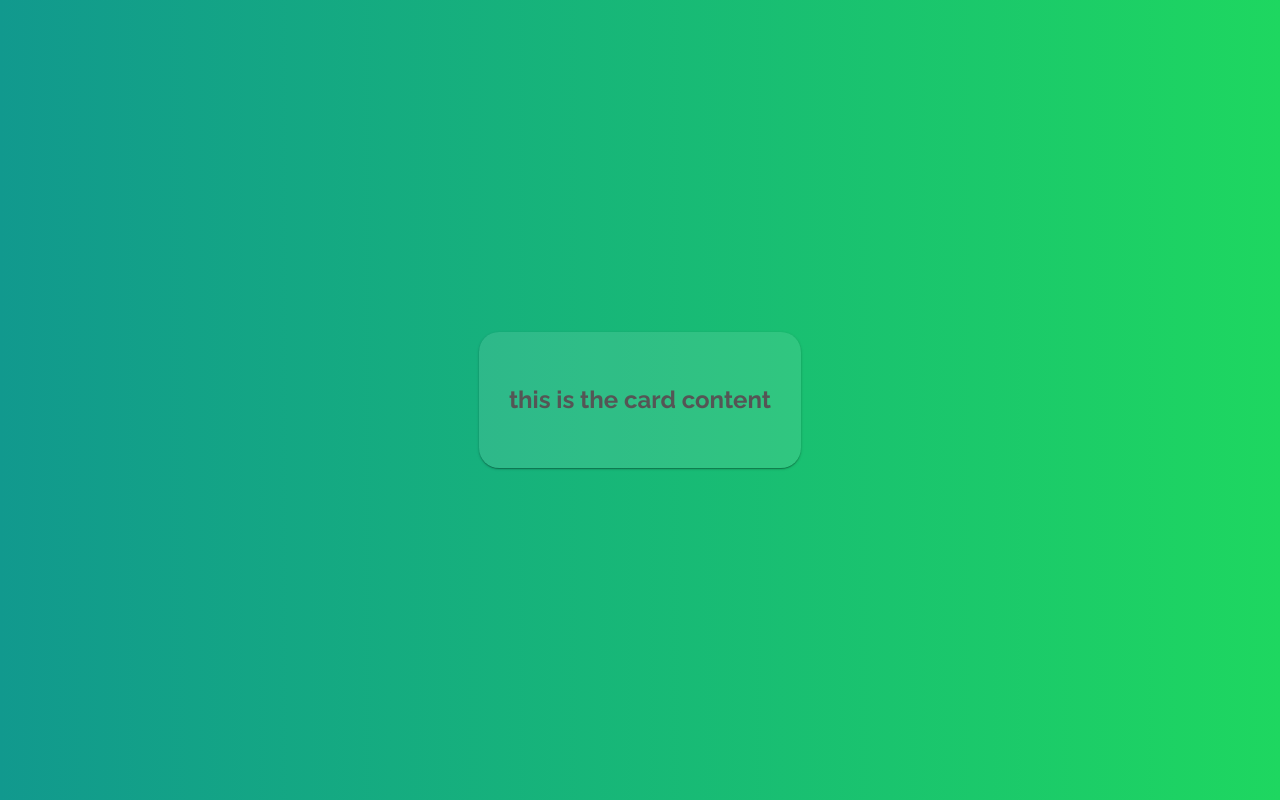
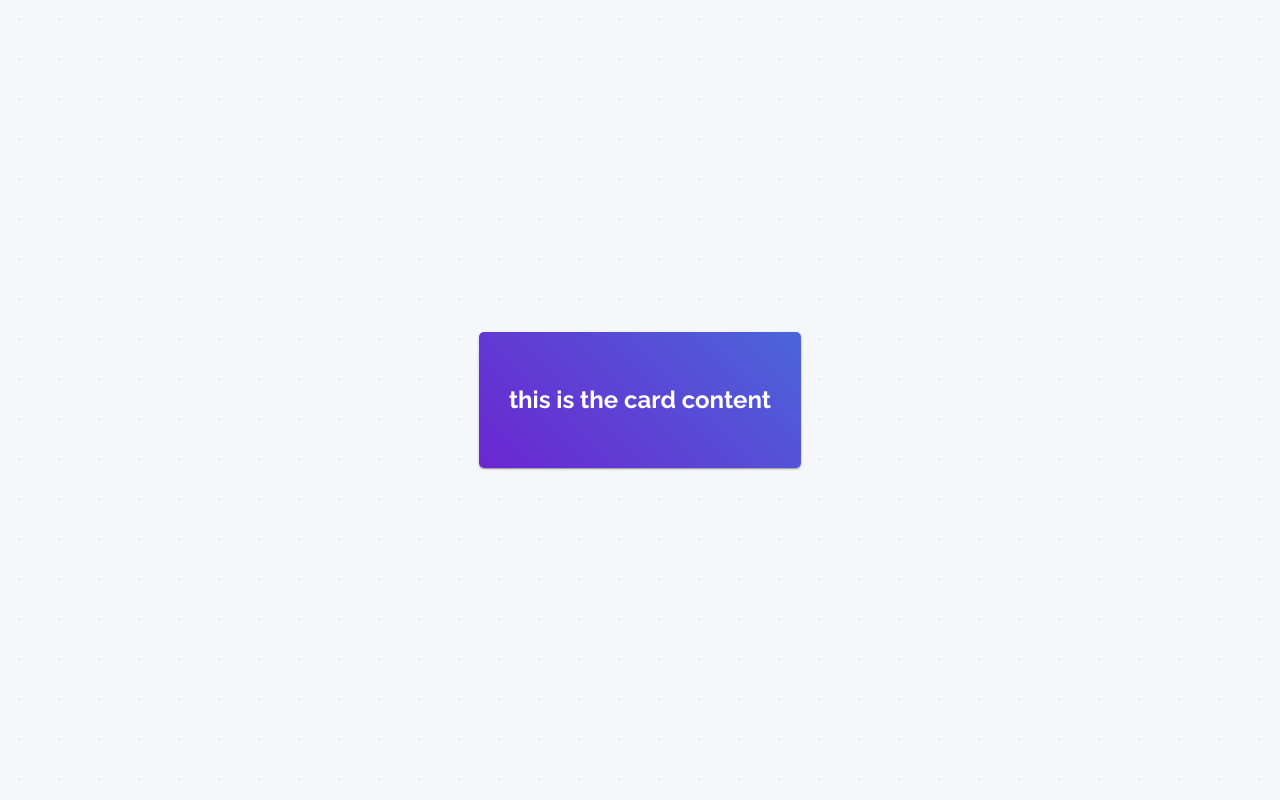
Before and after one commit to ryelo/flask, a plain HTML site: page public/index.html in a window 1280 px wide. Drawn offline with nearby package versions, Linux system fonts and the light colour scheme.

Commit message:
changing background and card color

```diff
--- a/src/sass/components/_card.scss
+++ b/src/sass/components/_card.scss
@@ -1,5 +1,6 @@
 .card {
   padding: 30px;
-  border-radius: 20px;
+  border-radius: 5px;
   box-shadow: 0 1px 3px 0 rgba(0,0,0,.2), 0 1px 1px 0 rgba(0,0,0,.14), 0 2px 1px -1px rgba(0,0,0,.12);
+  color: #fff;
 }
--- a/src/sass/page-templates/_main.scss
+++ b/src/sass/page-templates/_main.scss
@@ -3,7 +3,9 @@ html, body, .main {
 }
 
 body {
-  background: linear-gradient(to right, $green-dark 0%, $green-light 100%);
+  //background: linear-gradient(to right, $green-dark 0%, $green-light 100%);
+  background: linear-gradient(90deg,#f5f7fa 38px,transparent 1%) 50%,linear-gradient(#f5f7fa 38px,transparent 1%) 50%,rgba(0,0,0,.1);
+  background-size: 40px 40px;
 }
 
 header {
@@ -20,6 +22,6 @@ header {
   align-items: center;
   justify-content: center;
   .card {
-    background: rgba(255,255,255,.1);
+    background: linear-gradient(45deg, #6B26D1, #4B65D9);
   }
 }
```
Also changed, not shown: public/css/style.css.
